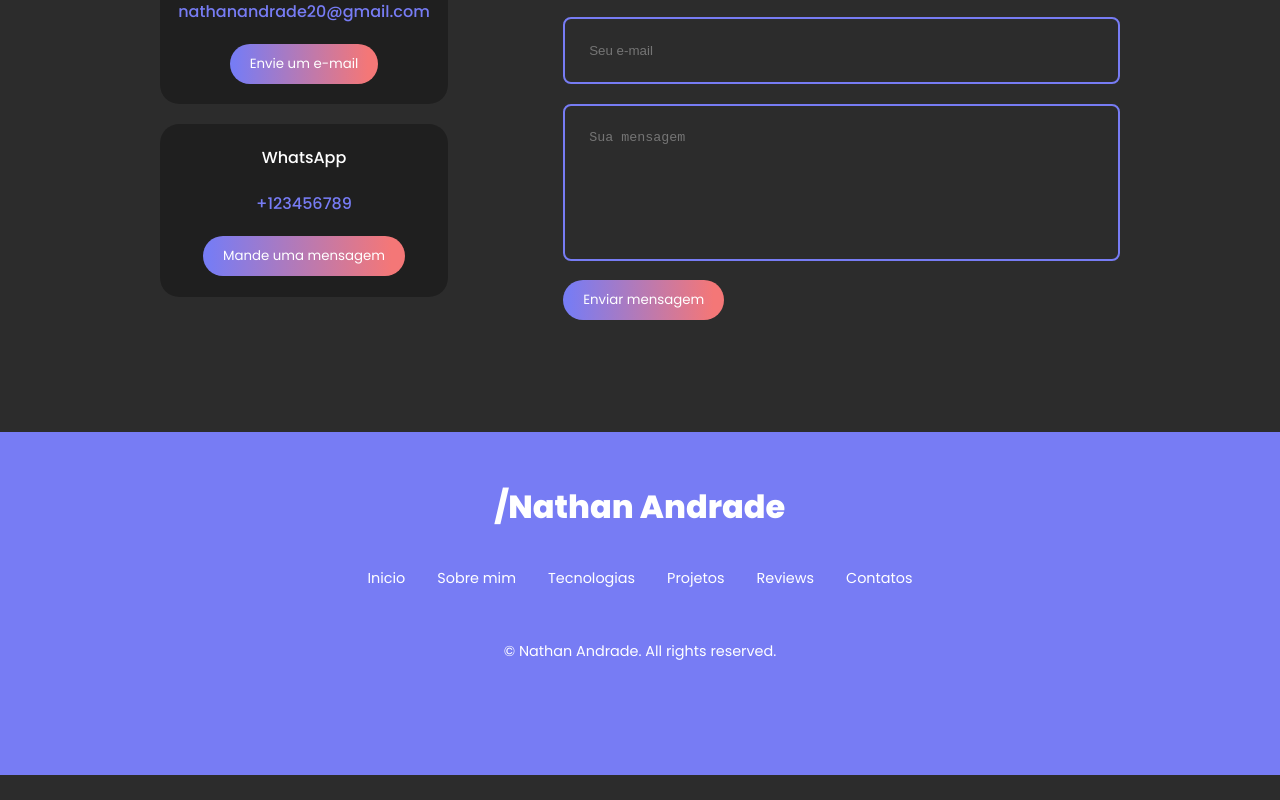
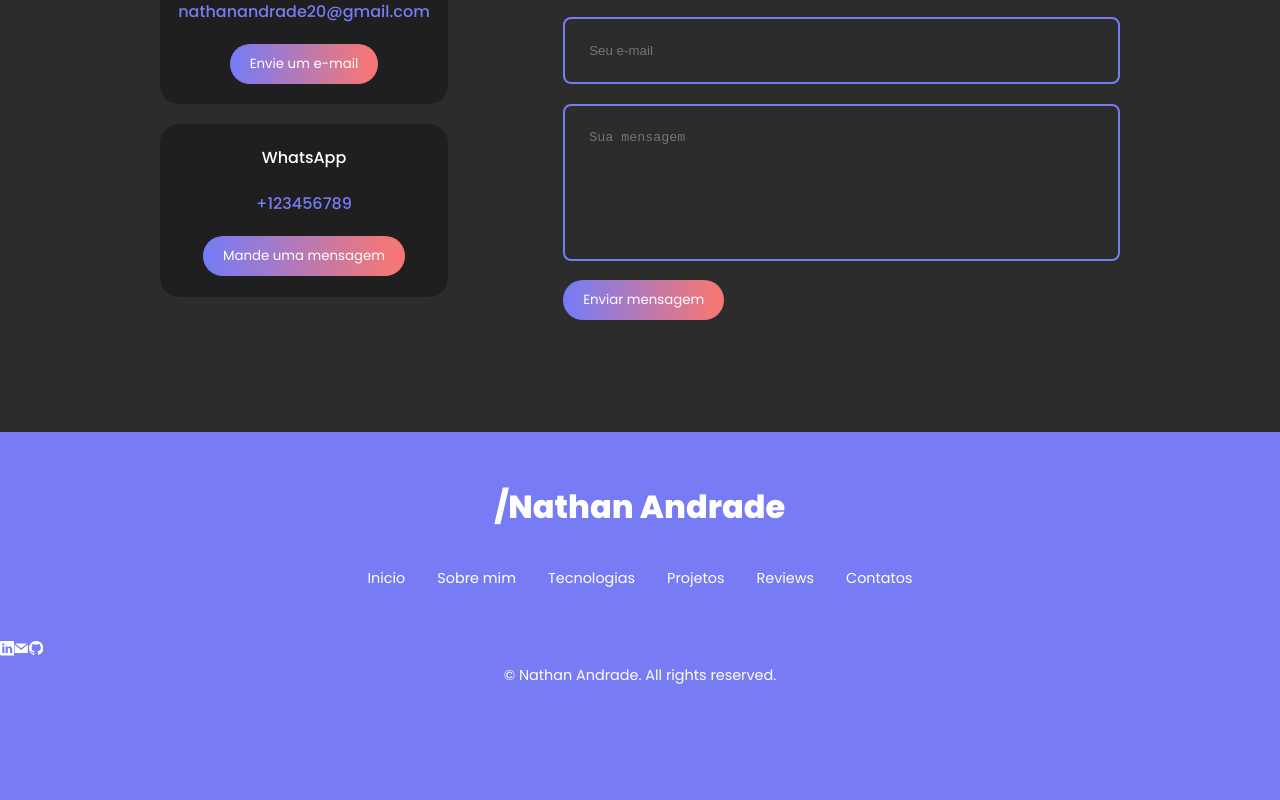
Before and after one commit to Nathan4Andrade/portfolio, a React (Vite) app: page / in a window 1280 px wide. Shown: the part 3754-4554 px from the top of the page. Before the commit the page ends 4529 px from the top, so only its background shows below. Built offline with nearby package versions, Linux system fonts and the light colour scheme.

Commit message:
fix: cineflex image

```diff
--- a/src/components/Footer.jsx
+++ b/src/components/Footer.jsx
@@ -1,4 +1,6 @@
 import { styled } from "styled-components";
+import { BsLinkedin, BsGithub } from "react-icons/bs";
+import { GrMail } from "react-icons/gr";
 
 export default function Footer() {
   return (
@@ -24,6 +26,26 @@
           <a href="#contacts">Contatos</a>
         </li>
       </ul>
+      <Contacts>
+        <a
+          href="https://www.linkedin.com/in/nathanandradehenriques/"
+          target="_blank"
+          rel="noreferrer">
+          <BsLinkedin />
+        </a>
+        <a
+          href="mailto:nathanandrade20@gmail.com"
+          target="_blank"
+          rel="noreferrer">
+          <GrMail />
+        </a>
+        <a
+          href="https://github.com/Nathan4Andrade"
+          target="_blank"
+          rel="noreferrer">
+          <BsGithub />
+        </a>
+      </Contacts>
       <Copyright>
         <small>&copy; Nathan Andrade. All rights reserved.</small>
       </Copyright>
@@ -46,7 +68,7 @@
     font-weight: 800;
     margin-bottom: 2rem;
   }
-  ul {
+  > ul {
     display: flex;
     flex: wrap;
     justify-content: center;
@@ -58,3 +80,6 @@
     }
   }
 `;
+const Contacts = styled.div`
+  display: flex;
+`;
```
Also changed, not shown: src/assets/cineflex-print.jpeg.
